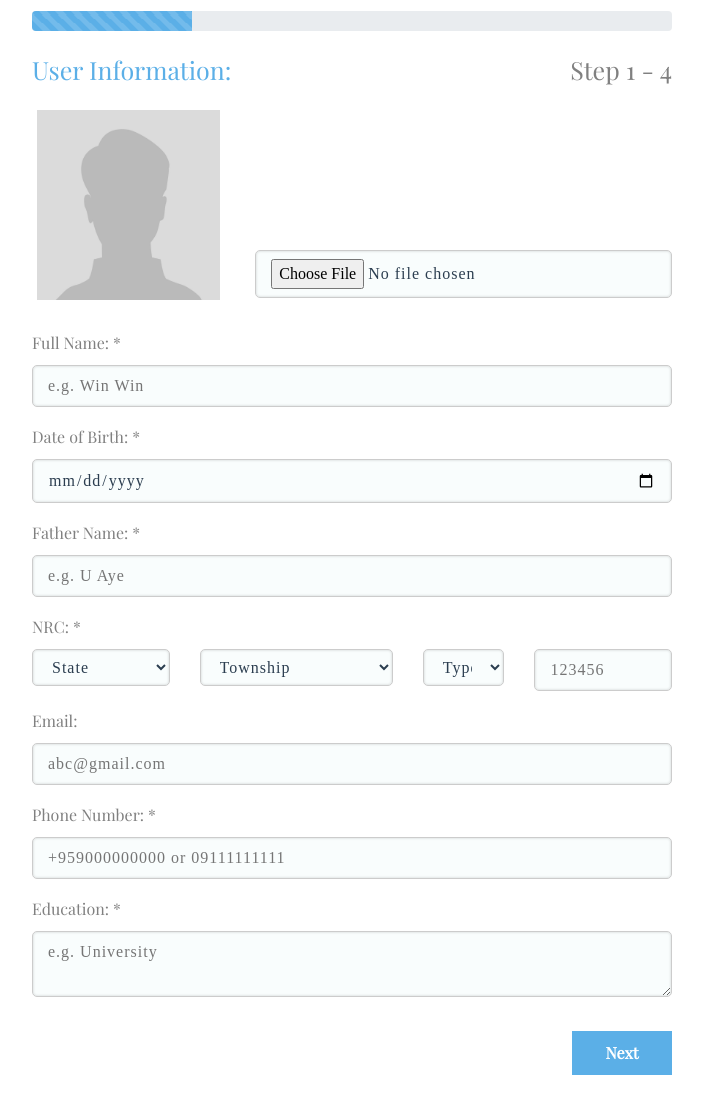
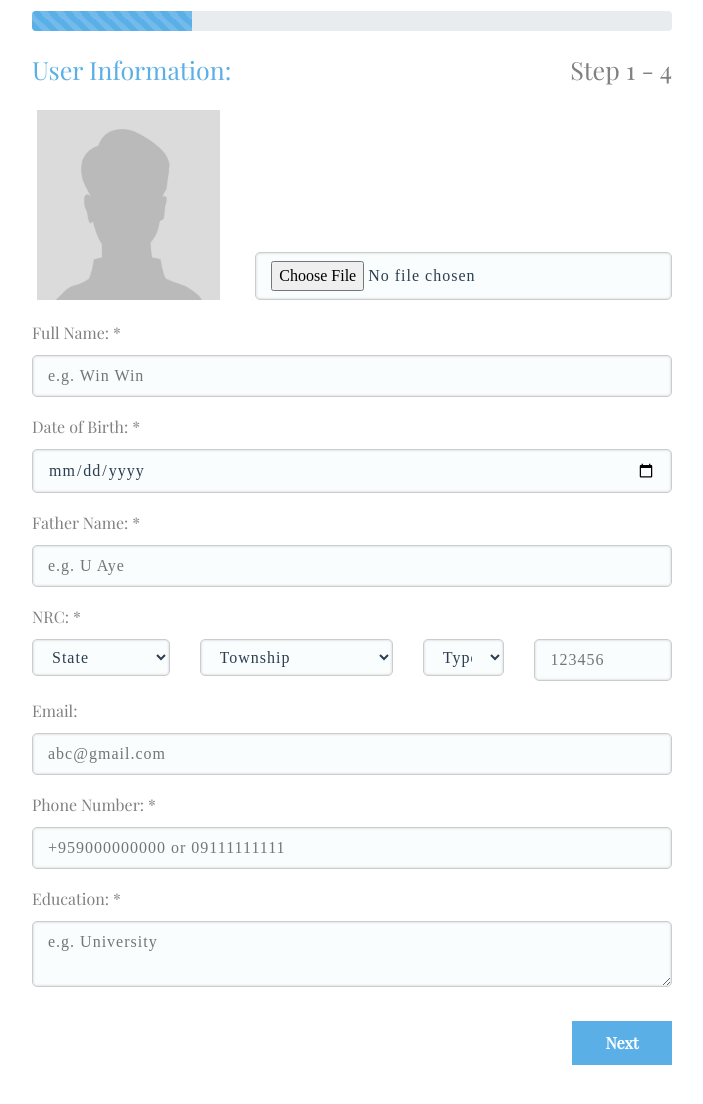
Before and after one commit to AikeNyanLynnOo/jkt-mm-int-php, a PHP site: page /classEnroll.php in a window 1280 px wide. Shown: the part 855-1959 px from the top of the page, without its empty margins (288-991 px from the left). Run offline with PHP 8.4, Linux system fonts and the light colour scheme; some libraries are stand-ins or nearby versions.

Commit message:
enroll form final completed

```diff
--- a/assets/css/main.css
+++ b/assets/css/main.css
@@ -1515,21 +1515,25 @@ figure img {
   height: 200px;
   width: 100%;
   display:block;
-  margin: 5px auto 10px;
+  margin: 5px auto 0;
   padding:5px;
 }
 
-#file-input{
-  margin-top: 150px;
+.file-input{
+  display: inline-flex;
+  align-items: flex-end;
+  margin-bottom: 3px;
+  flex-wrap: wrap;
+  margin-top: auto;
 }
 
 .bank-image {
+  display: inline-block;
   width: 150px;
   height: 60px;
   background-position: center center;
   background-repeat: no-repeat;
   background-size: 145px 55px;
-  display: inline-block;
   margin: 30px auto;
 }
 
@@ -1543,6 +1547,10 @@ figure img {
 }
 .bank > input:checked + .bank-image {
   border: 2px solid rgb(0, 162, 255);
+}
+
+#radioMsg {
+  margin: 5px auto 30px;
 }
 
 .help-block{
@@ -1550,6 +1558,12 @@ figure img {
   font-style: italic;
   color: red;
   margin-bottom: 5px;
+}
+
+.radio-alert {
+  background-color: rgba(255, 0, 0, 0.301);
+  padding: 8px;
+  border-radius: 5px;
 }
 
 /* Detail Information Page End */
--- a/classEnroll.php
+++ b/classEnroll.php
@@ -281,33 +281,33 @@
                                 </div>
                             </div>
                             <div class="row mb-3">
-                              <div class="col-4 col-sm-4 col-md-4">
+                              <div class="col-12 col-sm-12 col-md-6 col-lg-5 col-xl-4">
                                   <img
                                       id="image-preview"
                                       src="./assets/images/default-profile-icon.jpg"
                                       alt="user image"
                                   />
                               </div>
-                              <div class="col-8 col-sm-8 col-md-8">
-                                  <input type='file' name="photo" class="form-input" id="file-input" required />
+                              <div class="col-13 col-sm-12 col-md-6 col-lg-7 col-xl-8 file-input">
+                                  <input type='file' name="photo" class="form-input" id="file-input" />
                               </div>
                             </div>
                             <div class="row mb-3">
                                 <div class="col-12 col-sm-12 col-md-12">
                                     <label class="fieldlabels">Full Name: *</label>
-                                    <input type="text" class="form-input" name="uname" id="uname" placeholder="e.g. Win Win" required />
+                                    <input type="text" class="form-input" name="uname" id="uname" placeholder="e.g. Win Win"  />
                                 </div>
                             </div>
                             <div class="row mb-3">
                                 <div class="col-12 col-sm-12 col-md-12">
                                     <label class="fieldlabels">Date of Birth: *</label>
-                                    <input type="date" class="form-input" name="dob" id="dob" required />
+                                    <input type="date" class="form-input" name="dob" id="dob"  />
                                 </div>
                             </div>
                             <div class="row mb-3">
                                 <div class="col-12 col-sm-12 col-md-12">
                                     <label class="fieldlabels">Father Name: *</label>
-                                    <input type="text" class="form-input" name="fname" id="fname" placeholder="e.g. U Aye" required />
+                                    <input type="text" class="form-input" name="fname" id="fname" placeholder="e.g. U Aye"  />
                                 </div>
                             </div>
                             <div class="row mb-3">
@@ -317,7 +317,7 @@
                                     <?php $stateNumberArr = ["1", "2", "3", "4", "5", "6", "7", "8", "9", "10", "11", "12", "13", "14"] ?>
                                     <!-- <input type="text" class="form-input" name="nrc" id="nrc" placeholder="e.g. Please Enter NRC" required />  -->
                                     <div class="col-3">
-                                      <select name="nrcCode" id="nrcCode" class="form-input" required>
+                                      <select name="nrcCode" id="nrcCode" class="form-input" >
                                         <option value="" selected disabled>State</option>
                                         <?php
                                           for($i=0; $i<count($stateNumberArr); $i++) {
@@ -329,12 +329,12 @@
                                       </select>
                                     </div>
                                     <div class="col-4">
-                                      <select name="township" id="township" class="form-input" required>
+                                      <select name="township" id="township" class="form-input" >
                                         <option value="" selected disabled>Township</option>
                                       </select>
                                     </div>
                                     <div class="col-2">
-                                      <select name="type" id="type" class="form-input" required>
+                                      <select name="type" id="type" class="form-input" >
                                         <option value="" selected disabled>Type</option>
                                         <option value="(E)">(E)</option>
                                         <option value="(N)">(N)</option>
@@ -345,7 +345,7 @@
                                       </select>
                                     </div>
                                     <div class="col-3">
-                                      <input type="text" class="form-input" name="nrcNumber" id="nrcNumber" placeholder="123456" required />
+                                      <input type="text" class="form-input" name="nrcNumber" id="nrcNumber" placeholder="123456"  />
                                     </div>
                                   </div>
                                 </div>
@@ -359,13 +359,13 @@
                             <div class="row mb-3">
                                 <div class="col-12 col-sm-12 col-md-12">
                                     <label class="fieldlabels">Phone Number: *</label>
-                                    <input type="text" class="form-input" name="phone" id="phone" placeholder="+959000000000 or 09111111111" required />
+                                    <input type="text" class="form-input" name="phone" id="phone" placeholder="+959000000000 or 09111111111"  />
                                 </div>
                             </div>
                             <div class="row mb-3">
                                 <div class="col-12 col-sm-12 col-md-12">
                                     <label class="fieldlabels">Education: *</label>
-                                    <textarea name="edu" class="form-input" id="edu" placeholder="e.g. University" required></textarea>
+                                    <textarea name="edu" class="form-input" id="edu" placeholder="e.g. University" ></textarea>
                                 </div>
                             </div>
                             <input type="button" name="next" id="userInfo" class="next action-button" value="Next" />
@@ -380,7 +380,7 @@
                             <div class="row mb-3">
                               <div class="col-12">
                                 <label class="fieldlabels">Class Category: *</label>
-                                <select name="className" id="className" class="form-input" required>
+                                <select name="className" id="className" class="form-input">
                                   <option value="" selected disabled>Choose class</option>
                                   <option value="Japanese Language N5(online)">Japanese Language N5(online)</option>
                                   <option value="Japanese Language N4(online)">Japanese Language N4(online)</option>
@@ -390,7 +390,7 @@
                             <div class="row mb-3">
                               <div class="col-12">
                                 <label class="fieldlabels">Class Time: *</label>
-                                <select name="classTime" id="classTime" class="form-input" required>
+                                <select name="classTime" id="classTime" class="form-input">
                                   <option value="" selected disabled>Choose class time</option>
                                   <option value="12:00~2:00pm">12:00~2:00pm</option>
                                   <option value="10:00~12:00pm">10:00~12:00pm</option>
@@ -411,34 +411,32 @@
                                     <h2 class="steps">Step 2 - 4</h2>
                                 </div>
                             </div>
-                            <div class="row">
-                              <div class="col-3">
+                            <div class="row bank-container">
+                              <div class="col-12 col-sm-11 col-md-6 col-lg-6 col-xl-3 text-center">
                                 <label class="bank">
                                   <input type="radio" name="bank" value="CB banking" />
                                   <div class="bank-image" style="background-image: url(./assets/images/banks/CB.png)"></div>
                                 </label>
                               </div>
-                              <div class="col-3">
+                              <div class="col-12 col-sm-11 col-md-6 col-lg-6 col-xl-3 text-center">
                                 <label class="bank">
                                   <input type="radio" name="bank" value="KBZ banking" />
                                   <div class="bank-image" style="background-image: url(./assets/images/banks/kbz.png)"></div>
                                 </label>
                               </div>
-                              <div class="col-3">
+                              <div class="col-12 col-sm-11 col-md-6 col-lg-6 col-xl-3 text-center">
                                 <label class="bank">
                                   <input type="radio" name="bank" value="AYA banking" />
                                   <div class="bank-image" style="background-image: url(./assets/images/banks/AYA.png)"></div>
                                 </label>
                               </div>
-                              <div class="col-3">
+                              <div class="col-12 col-sm-11 col-md-6 col-lg-6 col-xl-3 text-center">
                                 <label class="bank">
                                   <input type="radio" name="bank" value="Kpay" />
                                   <div class="bank-image" style="background-image: url(./assets/images/banks/KPAY.png)"></div>
                                 </label>
                               </div>
-                            </div>
-                            <div class="row">
-
+                              <span id="radioMsg"></span>
                             </div>
                         </div>
                         <input type="button" name="next" class="next action-button" value="Next" />
```
Also changed, not shown: assets/js/multistepForm.js (+68 -36 lines).
